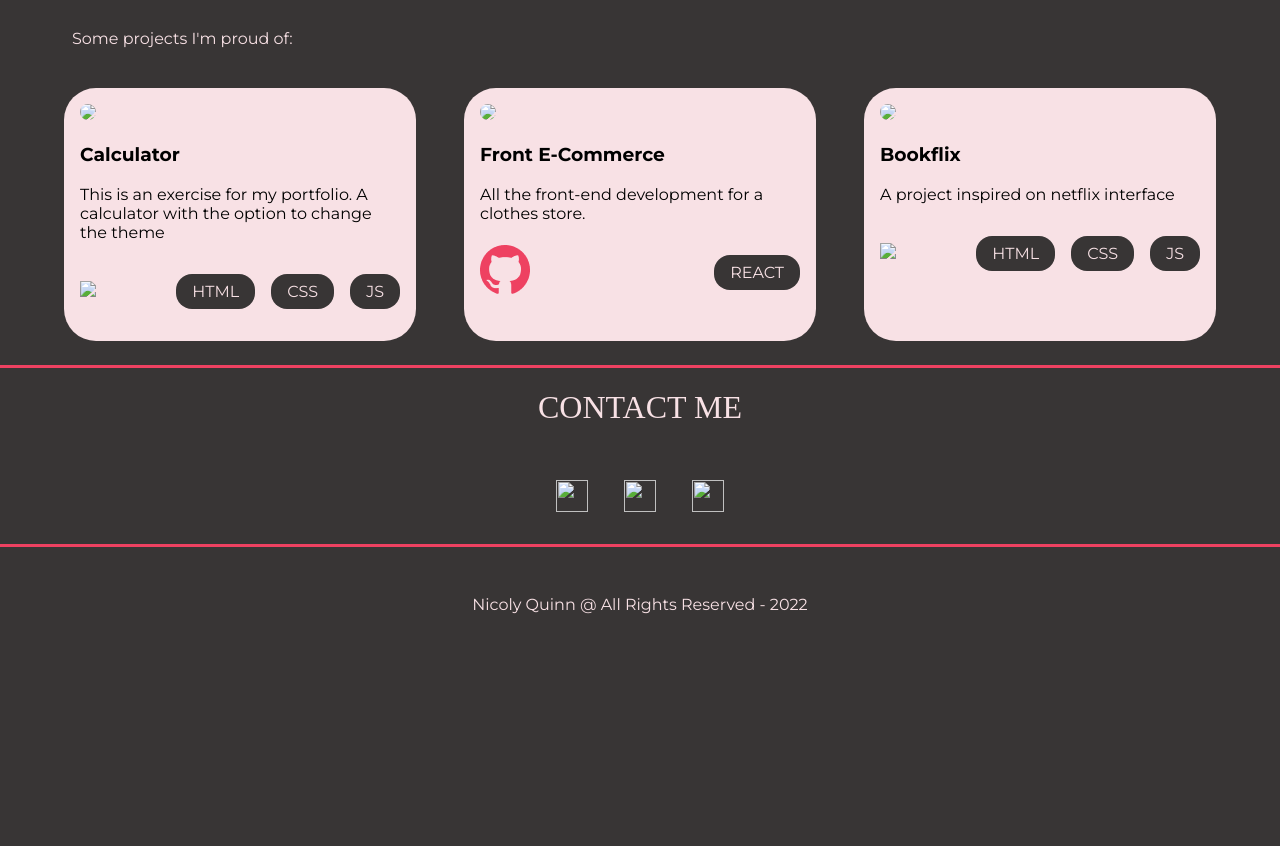
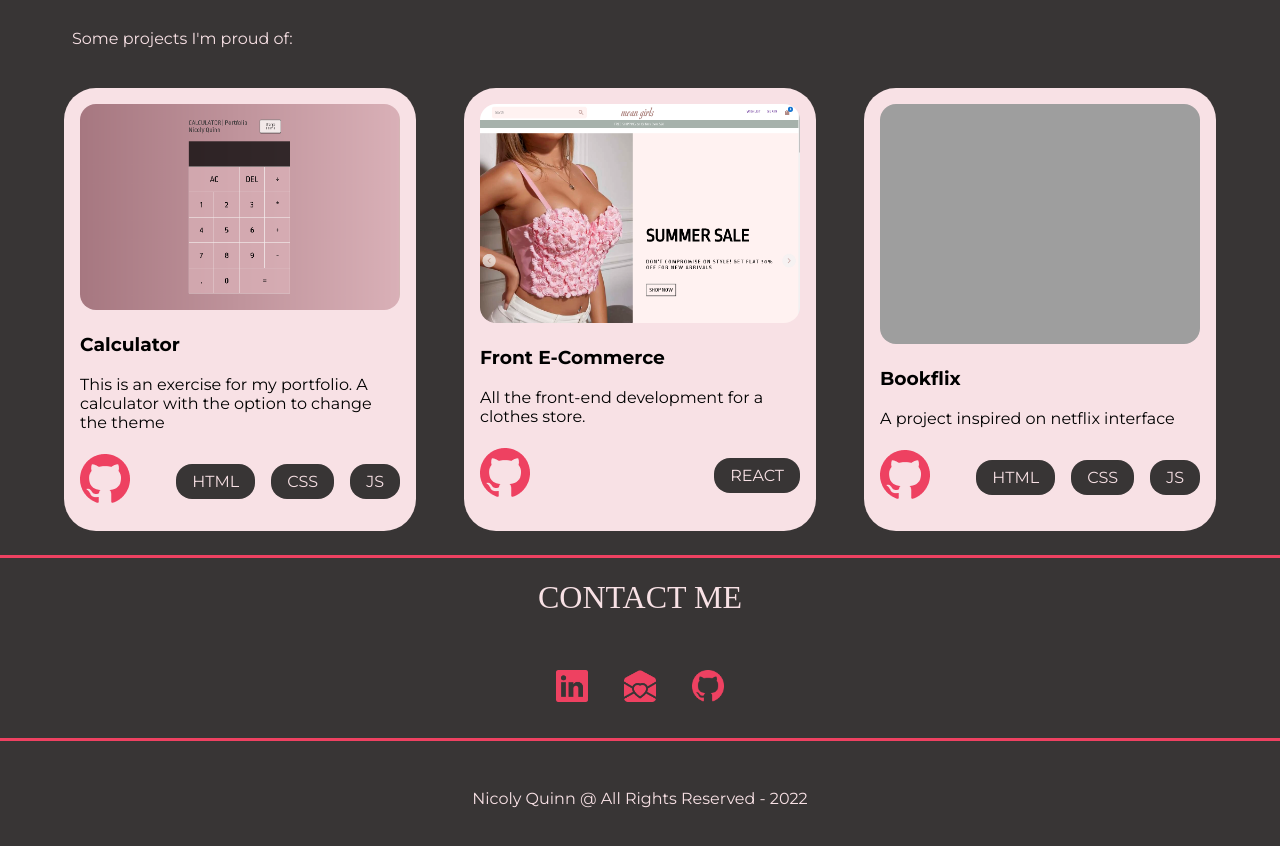
Before and after one commit to nicolyquinn/portfolio-nicolyquinn, a plain HTML site: page index.html in a window 1280 px wide. Shown: the part 1070-1916 px from the top of the page. Before the commit the page ends 1772 px from the top, so only its background shows below. Drawn offline with Linux system fonts and the light colour scheme; the site is published under a folder, as on GitHub Pages, so addresses that start at the root find nothing; a web font is replaced by a local one.

Commit message:
update img link

```diff
--- a/index.html
+++ b/index.html
@@ -46,11 +46,11 @@
         <p>Some projects I'm proud of:</p>
         <div class="grid-works">
             <div class="work-item">
-                <a href="https://nicolyquinn.github.io/portfolio-calculator/" target="_blank"><img src="/assets/calculator.png"/></a>
+                <a href="https://nicolyquinn.github.io/portfolio-calculator/" target="_blank"><img src="assets/calculator.png"/></a>
                 <h3>Calculator</h3>
                 <p>This is an exercise for my portfolio. A calculator with the option to change the theme</p>
                 <div class="language">
-                    <a href="https://github.com/nicolyquinn/portfolio-calculator/" target="_blank"><img class="github-cat" src="/assets/github.png" /></a>
+                    <a href="https://github.com/nicolyquinn/portfolio-calculator/" target="_blank"><img class="github-cat" src="assets/github.png" /></a>
                     <div class="icons-language">
                         <p>HTML</p>
                         <p>CSS</p>
@@ -60,7 +60,7 @@
             </div>
 
             <div class="work-item">
-                <a href="" target="_blank"><img src="/assets/ecommerce.png"/></a>
+                <a href="" target="_blank"><img src="assets/ecommerce.png"/></a>
                 <h3>Front E-Commerce</h3>
                 <p>All the front-end development for a clothes store.</p>
                 <div class="language">
@@ -72,11 +72,11 @@
             </div>
 
             <div class="work-item">
-                <a href="https://nicolyquinn.github.io/bookflix/" target="_blank"><img src="/assets/bookflix.png"/></a>
+                <a href="https://nicolyquinn.github.io/bookflix/" target="_blank"><img src="assets/bookflix.png"/></a>
                 <h3>Bookflix</h3>
                 <p>A project inspired on netflix interface</p>
                 <div class="language">
-                    <a href="https://github.com/nicolyquinn/bookflix/" target="_blank"><img class="github-cat" src="/assets/github.png" /></a>
+                    <a href="https://github.com/nicolyquinn/bookflix/" target="_blank"><img class="github-cat" src="assets/github.png" /></a>
                     <div class="icons-language">
                         <p>HTML</p>
                         <p>CSS</p>
@@ -90,9 +90,9 @@
         <div class="contact-me" id="contact">
             <h1>CONTACT ME</h1>
             <div class="social-media">
-                <a href="http://linkedin.com/in/nicolyquinn" target="_blank"><img src="/assets/linkedin.png"  /></a>
-                <a href="mailto: nicolyquinn@gmail.com"><img src="/assets/email.png" /></a>
-                <a href="https://github.com/nicolyquinn" target="_blank"><img src="/assets/github.png" /></a>
+                <a href="http://linkedin.com/in/nicolyquinn" target="_blank"><img src="assets/linkedin.png"  /></a>
+                <a href="mailto: nicolyquinn@gmail.com"><img src="assets/email.png" /></a>
+                <a href="https://github.com/nicolyquinn" target="_blank"><img src="assets/github.png" /></a>
             </div>
         </div>
 
```
